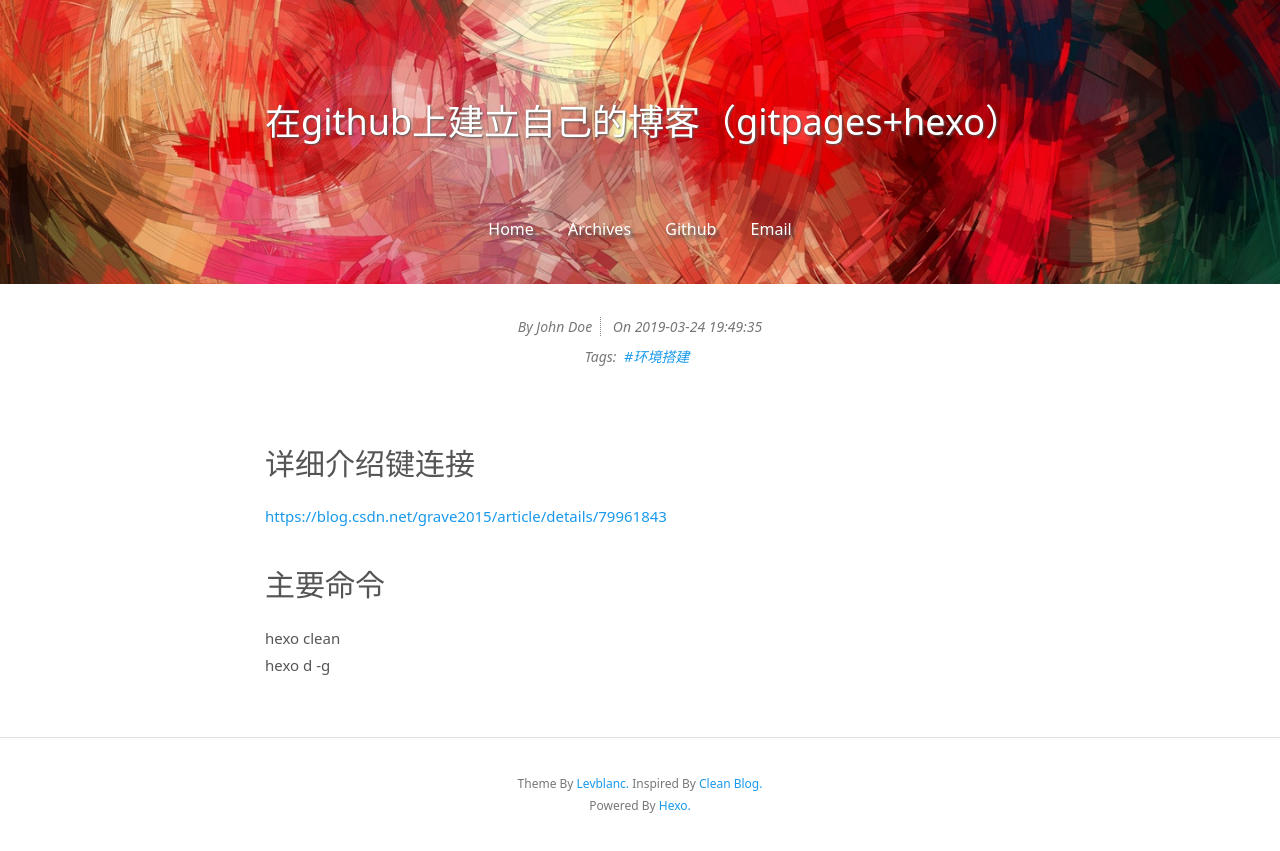
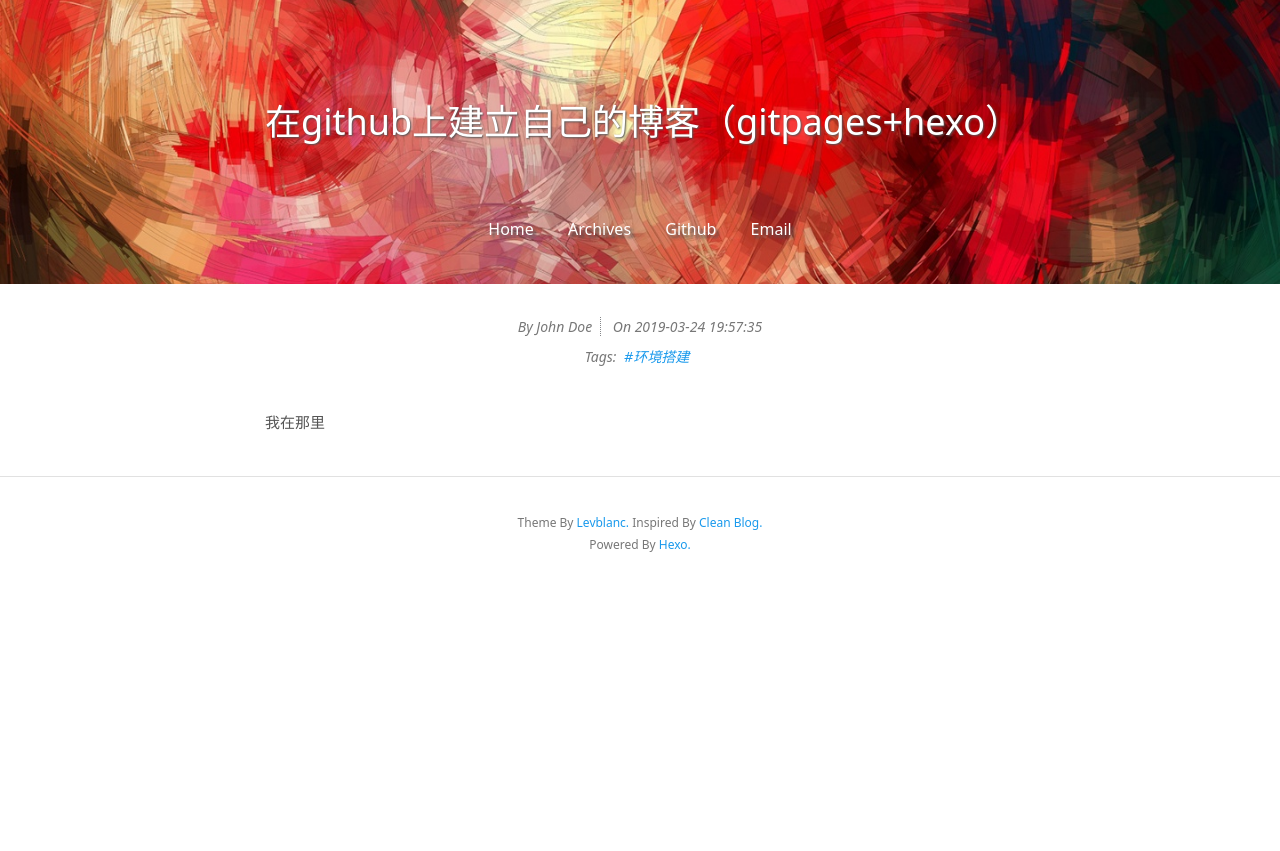
Before and after one commit to Janson1989/Janson1989.github.io, a plain HTML site: page 2019/03/24/在github上建立自己的博客（gitpages-hexo）/index.html in a window 1280 px wide. After the commit the page ends 800 px from the top, so only its background shows below. Drawn offline with Linux system fonts and the light colour scheme.

Commit message:
Site updated: 2019-03-24 19:57:36

```diff
--- a/2019/03/24/在github上建立自己的博客（gitpages-hexo）/index.html
+++ b/2019/03/24/在github上建立自己的博客（gitpages-hexo）/index.html
@@ -100,7 +100,7 @@
           <!-- Date -->
           <span class="date-time info">On
             <span class="date">2019-03-24</span>
-            <span class="time">19:49:35</span>
+            <span class="time">19:57:35</span>
           </span>
 
         </div>
@@ -116,9 +116,7 @@
 
         <!-- Post Main Content -->
         <div class="post-content">
-          <h1 id="详细介绍键连接"><a href="#详细介绍键连接" class="headerlink" title="详细介绍键连接"></a>详细介绍键连接</h1><p><a href="https://blog.csdn.net/grave2015/article/details/79961843" title="超详细的hexo+githhub page搭建过程" target="_blank" rel="noopener">https://blog.csdn.net/grave2015/article/details/79961843</a></p>
-<h1 id="主要命令"><a href="#主要命令" class="headerlink" title="主要命令"></a>主要命令</h1><p>hexo clean<br>hexo d -g</p>
-
+          我在那里
         </div>
       </div>
     </div>
```
Also changed, not shown: 2019/03/24/hello-world/index.html (+1 -1 lines), 2019/03/24/test/index.html (+1 -1 lines), index.html (+1 -1 lines).
